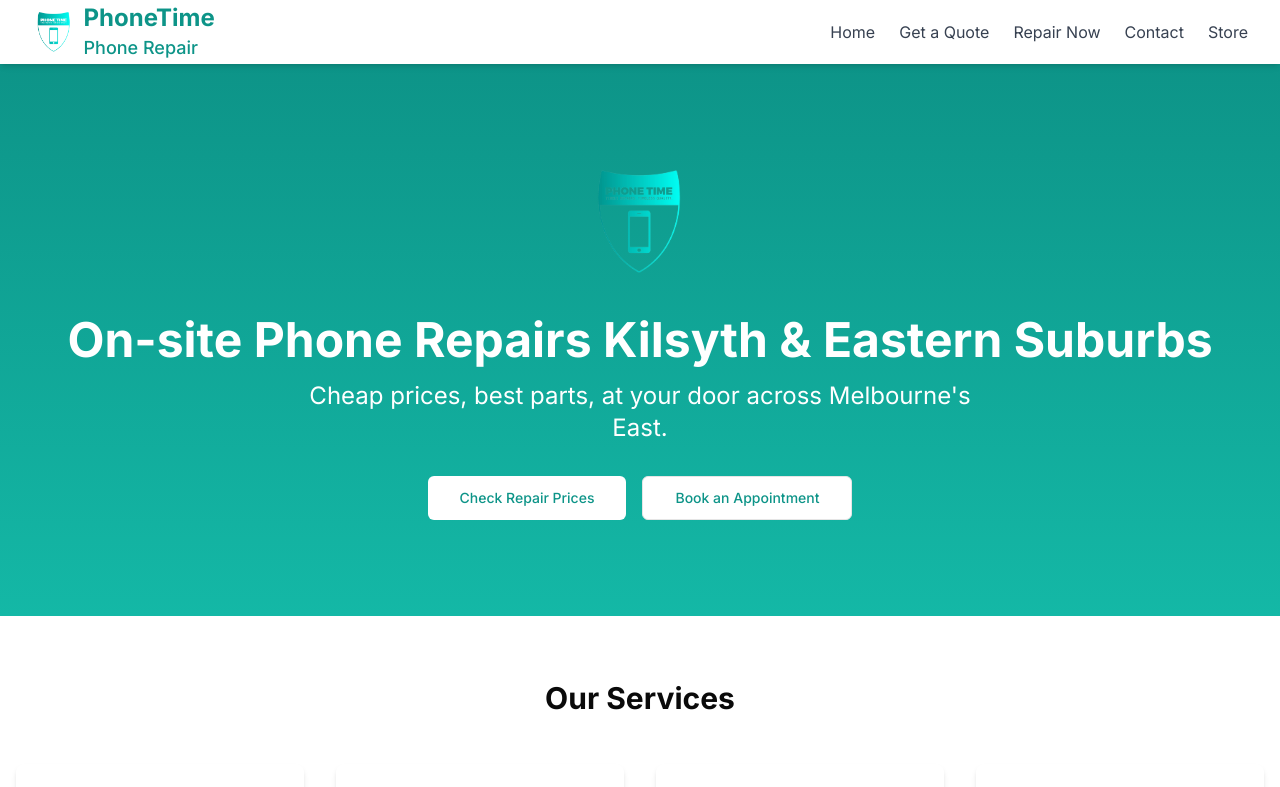
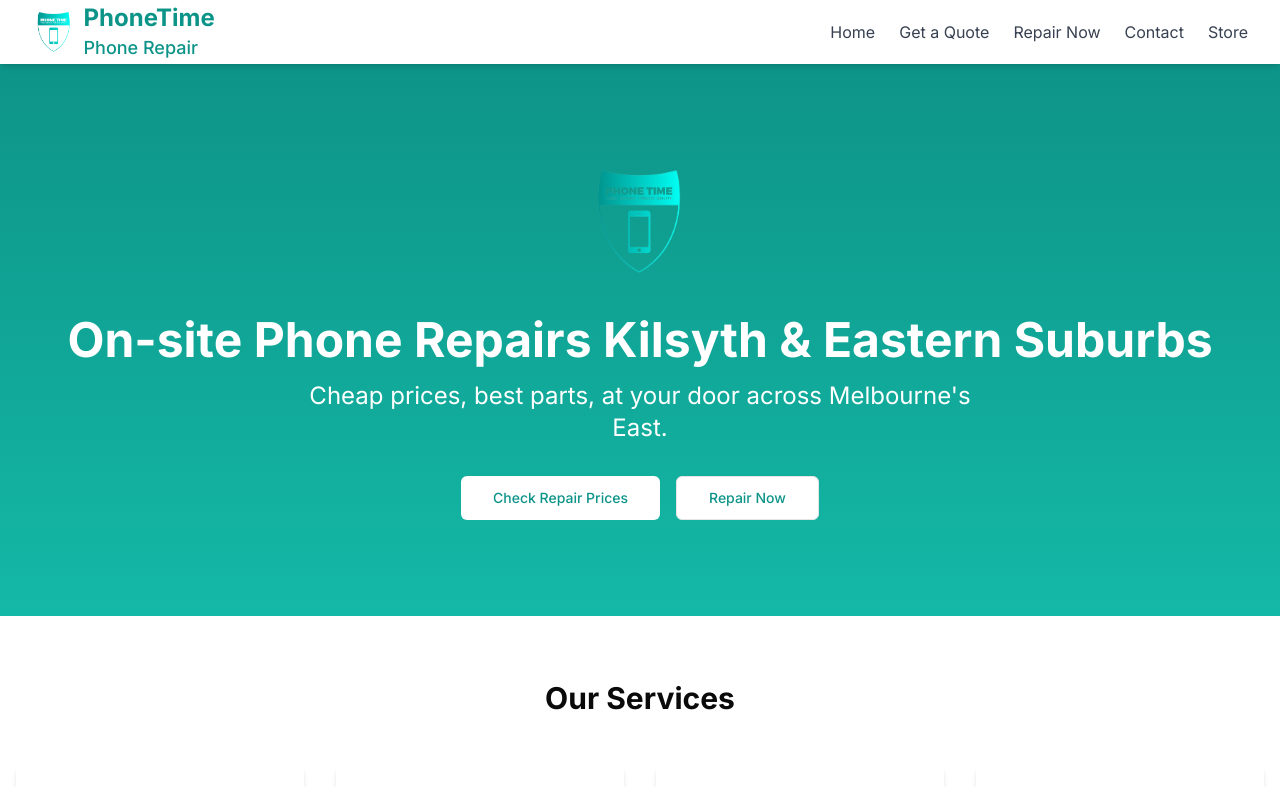
Before and after one commit to PhoneTime/vercel, a Next.js app: page / in a window 1280 px wide. Shown: the top 787 px of the page. Built offline with nearby package versions, Linux system fonts and the light colour scheme.

Commit message:
Change content for Repair Now

```diff
--- a/app/page.tsx
+++ b/app/page.tsx
@@ -59,7 +59,7 @@ export default function Home() {
                 variant="outline"
                 className="bg-white text-teal-600 hover:bg-slate-100"
               >
-                Book an Appointment
+                Repair Now
               </Button>
             </Link>
           </div>
```
